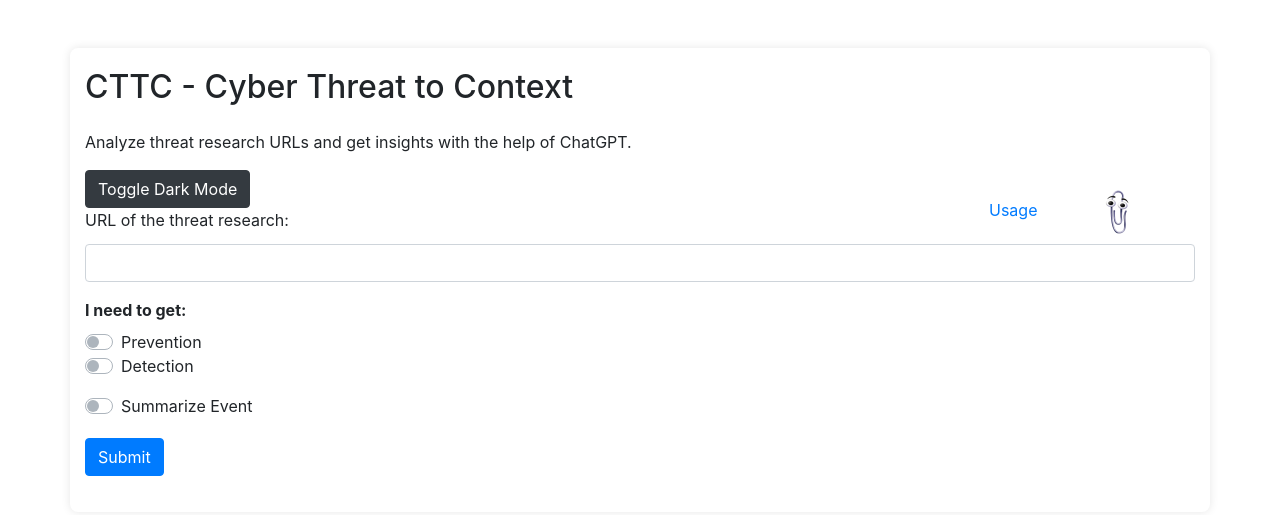
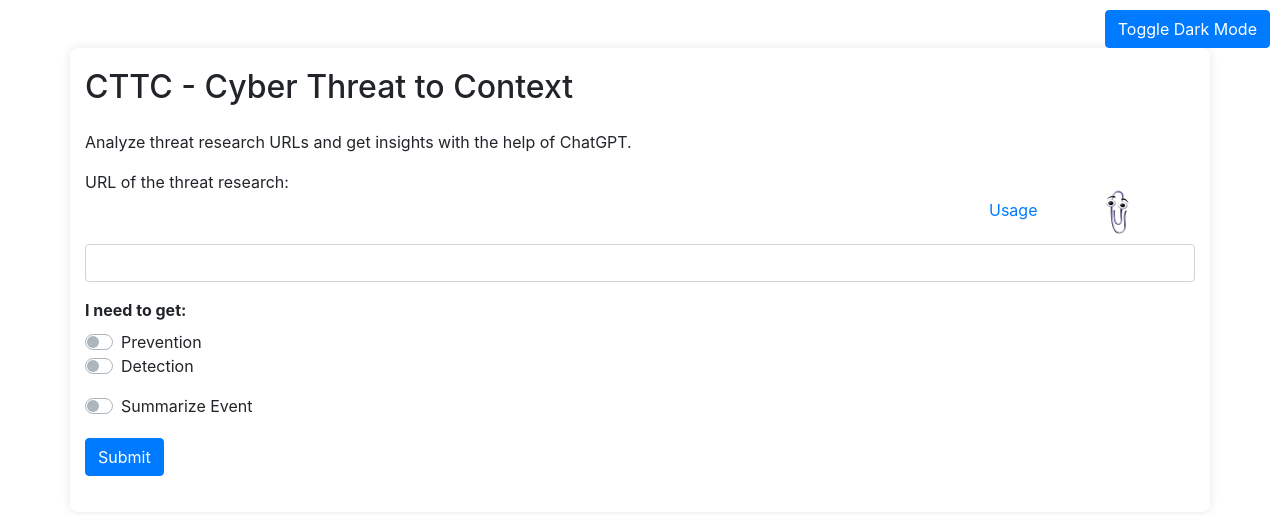
Before and after one commit to whichbuffer/CTTC, a Flask app: page / in a window 1280 px wide. Shown: the top 515 px of the page. Run offline with Flask 3, Linux system fonts and the light colour scheme; some libraries are stand-ins or nearby versions.

Commit message:
Dark Mode

```diff
--- a/static/css/main.css
+++ b/static/css/main.css
@@ -1,6 +1,9 @@
+@import url("https://fonts.googleapis.com/css2?family=Montserrat&display=swap");
+
 body {
     background-color: #f7f7f7;
     color: #333; /* Default text color for light mode */
+    font-family: "Montserrat", sans-serif;
 }
 
 .button-style {
@@ -75,3 +78,7 @@
 .course-of-action-content {
     font-family: 'Consolas', monospace;
 }
+#themeToggle {
+    top: 10px;
+    right: 10px;
+}
--- a/static/js/main.js
+++ b/static/js/main.js
@@ -1,4 +1,5 @@
 $(document).ready(function() {
+
     const currentTheme = localStorage.getItem('theme');
 
     if (currentTheme) {
--- a/templates/index.html
+++ b/templates/index.html
@@ -32,7 +32,8 @@
         </div>
 
         <!-- Toggle Button for Dark Mode -->
-        <button id="themeToggle" class="btn btn-dark">Toggle Dark Mode</button>
+        <button id="themeToggle" class="btn btn-primary position-fixed" style="top: 10px; right: 10px;">Toggle Dark Mode</button>
+
 
 
 
```
